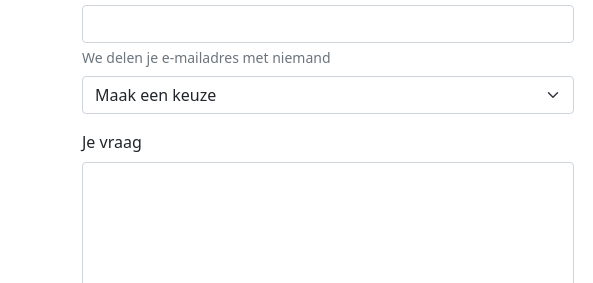
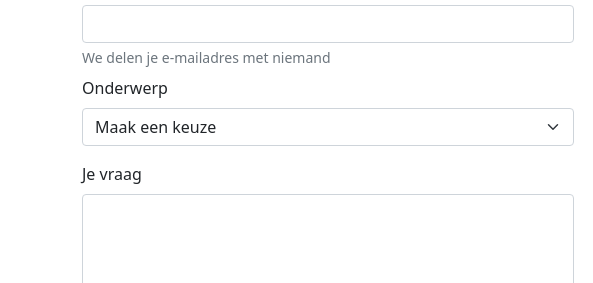
Before and after one commit to GillesLag/BDVoegwerken, a plain HTML site: page contact.html in a window 1280 px wide. Shown: the part 317-600 px from the top of the page, 0-593 px from the left. Drawn offline with nearby package versions, Linux system fonts and the light colour scheme; grey boxes are pictures that could not be loaded.

Commit message:
kleine aanpassing aan form

```diff
--- a/contact.html
+++ b/contact.html
@@ -59,6 +59,7 @@
                         <label for="exampleInputEmail1" class="form-label">E-mail</label>
                         <input type="email" class="form-control" id="exampleInputEmail1" aria-describedby="emailHelp" required>
                         <div id="emailHelp" class="form-text mb-2">We delen je e-mailadres met niemand</div>
+                        <label for="onderwerp" class="form-label">Onderwerp</label>
                         <select class="form-select" aria-label="Default select example" required>
                             <option disabled selected hidden>Maak een keuze</option>
                             <option value="1">Voegwerken</option>
```
